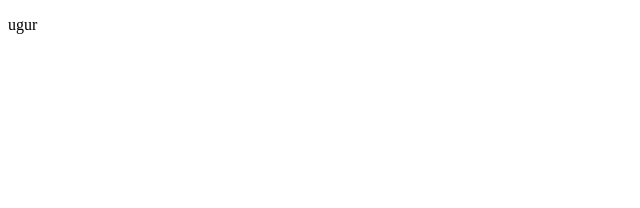
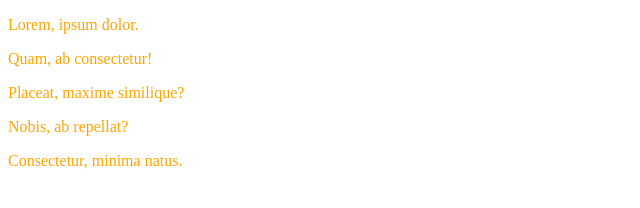
Before and after one commit to ugursabirer/deneme, a plain HTML site: page index.html in a window 1280 px wide. Shown: the whole page, without its empty margins (0-640 px from the left). Drawn offline with Linux system fonts and the light colour scheme.

Commit message:
dosyalar degisti

```diff
--- a/css/style.css
+++ b/css/style.css
@@ -1,2 +1,3 @@
 p {
+    color: orange;
 }
--- a/index.html
+++ b/index.html
@@ -5,8 +5,13 @@
     <meta http-equiv="X-UA-Compatible" content="IE=edge">
     <meta name="viewport" content="width=device-width, initial-scale=1.0">
     <title>Test</title>
+    <link rel="stylesheet" href="css/style.css">
 </head>
 <body>
-    <p>ugur</p>
+    <p>Lorem, ipsum dolor.</p>
+    <p>Quam, ab consectetur!</p>
+    <p>Placeat, maxime similique?</p>
+    <p>Nobis, ab repellat?</p>
+    <p>Consectetur, minima natus.</p>
 </body>
 </html>
```
Also changed, not shown: 1 other file.
